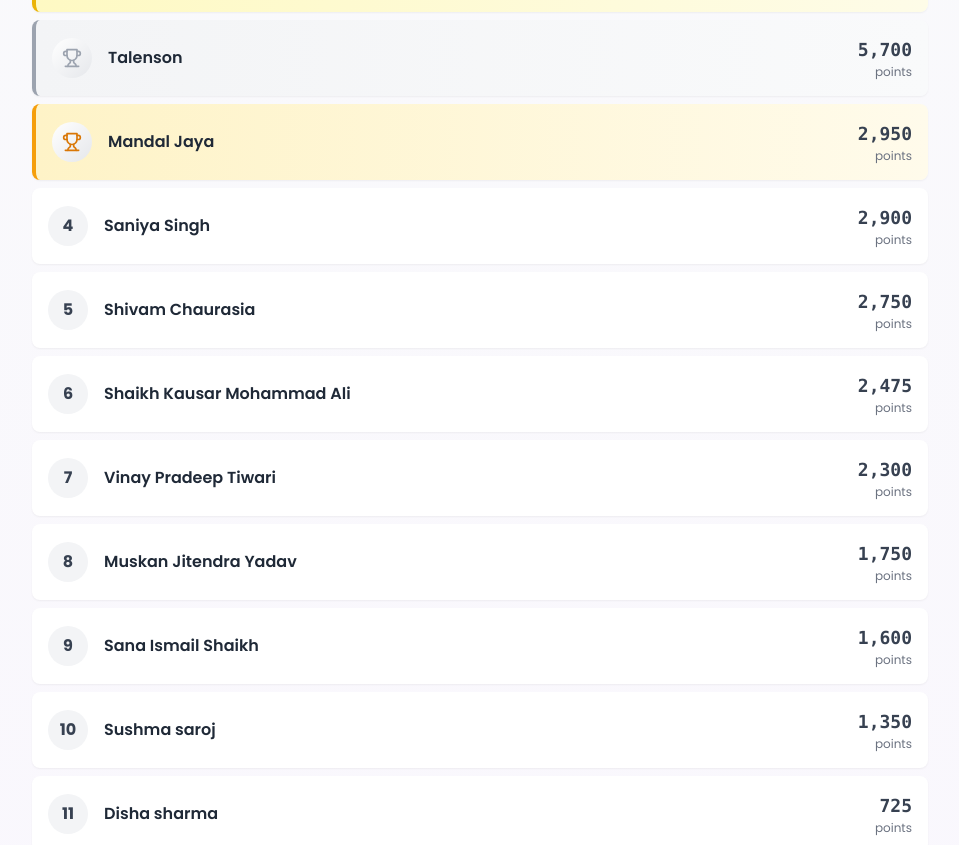
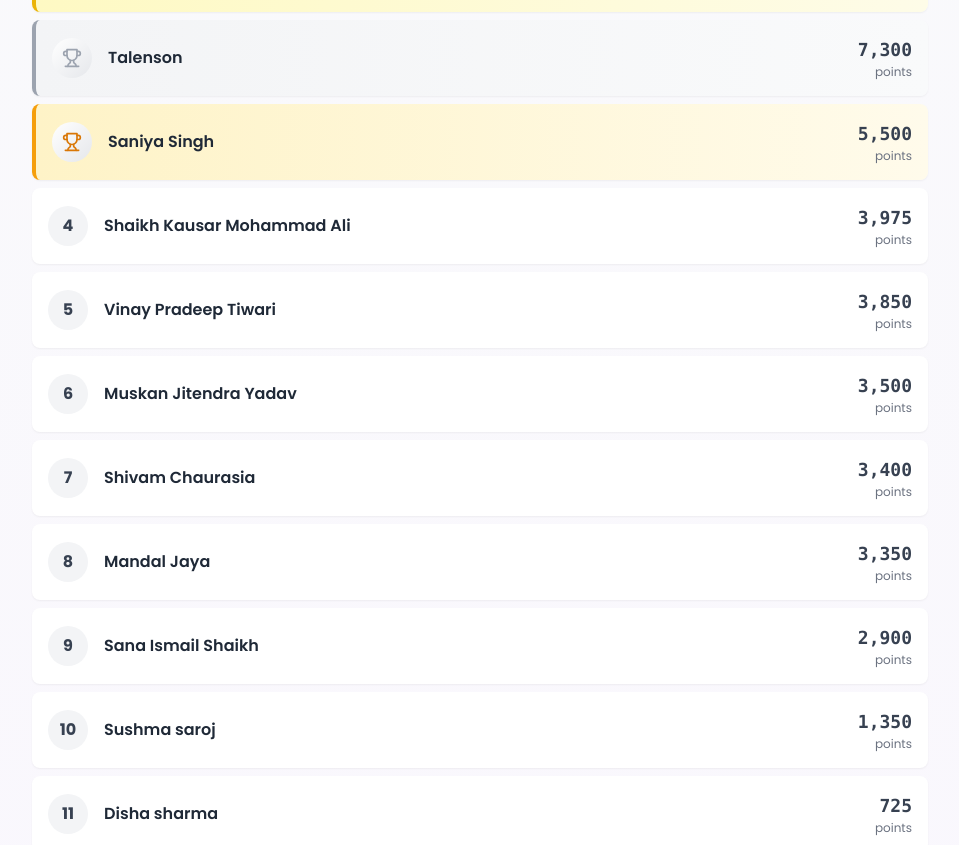
Before and after one commit to ILUCIFER0069/score-stars-showcase, a React (Vite) app: page / in a window 1280 px wide. Shown: the part 520-1365 px from the top of the page, without its empty margins (160-1119 px from the left). Built offline with nearby package versions, Linux system fonts and the light colour scheme.

Commit message:
Update participants.ts

```diff
--- a/src/data/participants.ts
+++ b/src/data/participants.ts
@@ -20,7 +20,7 @@ export const participants: Participant[] = [
     {id: 2, date: "3-04-2025", points: 100, reason: "Day 3 Task Submission."},
   ] },
 
-  { id: 2, name: "Shaikh Kausar Mohammad Ali", points: 2475, history: [
+  { id: 2, name: "Shaikh Kausar Mohammad Ali", points: 3975, history: [
     {id: 1, date: "1-04-2025", points: 100, reason: "Day 1 Task Submission & extra structure point."},
     {id: 1, date: "2-04-2025", points: 125, reason: "Day 2 Task Submission."},
     {id: 2, date: "3-04-2025", points: 225, reason: "Day 3 Task Submission and 4th place."},
@@ -29,8 +29,10 @@ export const participants: Participant[] = [
     {id: 6, date: "5-04-2025", points: 600, reason: "Day 5 Task Submission and Winner(2)."},
     {id: 6, date: "6-04-2025", points: 600, reason: "Day 6 Task Submission and Winner(2)."},
     {id: 7, date: "7-04-2025", points: 400, reason: "Day 7 Task Submission and Winner(3)."},
+    {id: 8, date: "8-04-2025", points: 600, reason: "Day 8 Task Submission and Winner(2)."},
+    {id: 9, date: "10-04-2025", points: 900, reason: "Day 10 Task Submission and Winner(3) and bonus point."},
   ] },
-  { id: 3, name: "Muskan Jitendra Yadav", points: 1750, history: [
+  { id: 3, name: "Muskan Jitendra Yadav", points: 3500, history: [
     {id: 1, date: "1-04-2025", points: 100, reason: "Day 1 Task Submission "},
     {id: 2, date: "2-04-2025", points: 150, reason: "Day 2 Task Submission & extra structure point."},
     {id: 3, date: "3-04-2025", points: 400, reason: "Day 3 Task Submission and Winner(3)."},
@@ -39,6 +41,9 @@ export const participants: Participant[] = [
     {id: 6, date: "5-04-2025", points: 50, reason: "Day 5 Task Submission but copied Response."},
     {id: 7, date: "6-04-2025", points: 250, reason: "Day 6 Task Submission & extra structure point."},
     {id: 8, date: "7-04-2025", points: 200, reason: "Day 7 Task Submission & extra structure point."},
+    {id: 9, date: "8-04-2025", points: 400, reason: "Day 8 Task Submission and Winner(3)."},
+    {id: 10, date: "9-04-2025", points: 250, reason: "Day 9 Task Submission & extra structure point."},
+    {id: 11, date: "10-04-2025", points: 1100, reason: "Day 10 Task Submission and Winner(2) and bonus point."},
   ] },
   { id: 4, name: "Ashish Sahani", points: 0, history: [] },
 
@@ -58,7 +63,7 @@ export const participants: Participant[] = [
     {id: 1, date: "1-04-2025", points: 100, reason: "Day 1 Task Submission."},
   ] },
 
-  { id: 11, name: "Bhumika Pravin Surve", points: 6900, history: [
+  { id: 11, name: "Bhumika Pravin Surve", points: 10200, history: [
      {id: 1, date: "1-04-2025", points: 600, reason: "Day 1 Task Submission and Winner(2)."},
     {id: 2, date: "2-04-2025", points: 600, reason: "Day 2 Task Submission and Winner(2)."},
     {id: 3, date: "3-04-2025", points: 600, reason: "Day 3 Task Submission and Winner(2)."},
@@ -67,8 +72,11 @@ export const participants: Participant[] = [
     {id: 6, date: "5-04-2025", points: 1100, reason: "Day 5 Task Submission and Winner(1)."},
     {id: 7, date: "6-04-2025", points: 1100, reason: "Day 6 Task Submission and Winner(1)."},
     {id: 8, date: "7-04-2025", points: 1100, reason: "Day 7 Task Submission and Winner(1)."},
+    {id: 9, date: "8-04-2025", points: 1100, reason: "Day 8 Task Submission and Winner(1)."},
+    {id: 10, date: "9-04-2025", points: 1100, reason: "Day 9 Task Submission and Winner(1)."},
+    {id: 11, date: "10-04-2025", points: 1100, reason: "Day 10 Task Submission and Winner(2) and bonus point."},
   ] },
-  { id: 12, name: "Saniya Singh", points: 2900, history: [
+  { id: 12, name: "Saniya Singh", points: 5500, history: [
     {id: 1, date: "1-04-2025", points: 100, reason: "Day 1 Task Submission."},
     {id: 2, date: "2-04-2025", points: 200, reason: "Day 2 Task Submission & extra structure point."},
     {id: 3, date: "3-04-2025", points: 225, reason: "Day 3 Task Submission and 4th place."},
@@ -77,8 +85,11 @@ export const participants: Participant[] = [
     {id: 6, date: "5-04-2025", points: 600, reason: "Day 5 Task Submission and Winner(2)."},
     {id: 7, date: "6-04-2025", points: 250, reason: "Day 6 Task Submission & extra structure point."},
     {id: 8, date: "7-04-2025", points: 600, reason: "Day 7 Task Submission and Winner(2)."},
+    {id: 9, date: "8-04-2025", points: 600, reason: "Day 8 Task Submission and Winner(2)."},
+    {id: 10, date: "9-04-2025", points: 400, reason: "Day 9 Task Submission and Winner(2)."},
+    {id: 11, date: "10-04-2025", points: 1600, reason: "Day 10 Task Submission and Winner(1) and bonus point."},
   ] },
-  { id: 13, name: "Vinay Pradeep Tiwari", points: 2300, history: [
+  { id: 13, name: "Vinay Pradeep Tiwari", points: 3850, history: [
     {id: 1, date: "1-04-2025", points: 400, reason: "Day 1 Task Submission and Winner(3)."},
     {id: 2, date: "2-04-2025", points: 100, reason: "Day 2 Task Submission."},
     {id: 3, date: "3-04-2025", points: 175, reason: "Day 3 Task Submission & extra structure point."},
@@ -87,6 +98,9 @@ export const participants: Participant[] = [
     {id: 6, date: "5-04-2025", points: 400, reason: "Day 5 Task Submission and Winner(3)."},
     {id: 7, date: "6-04-2025", points: 400, reason: "Day 6 Task Submission and Winner(3)."},
     {id: 8, date: "7-04-2025", points: 400, reason: "Day 7 Task Submission and Winner(3)."},
+    {id: 9, date: "8-04-2025", points: 400, reason: "Day 8 Task Submission and Winner(3)."},
+    {id: 9, date: "9-04-2025", points: 250, reason: "Day 9 Task Submission & extra structure point."},
+    {id: 10, date: "10-04-2025", points: 900, reason: "Day 10 Task Submission and Winner(3) and bonus point."},
   ] },
   { id: 14, name: "Sushma saroj", points: 1350, history: [
     {id: 1, date: "1-04-2025", points: 100, reason: "Day 1 Task Submission."},
@@ -97,13 +111,14 @@ export const participants: Participant[] = [
     {id: 6, date: "6-04-2025", points: 400, reason: "Day 6 Task Submission and Winner(3)."},
   ] },
 
-  { id: 15, name: "Talenson", points: 5700, history: [
+  { id: 15, name: "Talenson", points: 7300, history: [
     {id: 1, date: "1-04-2025", points: 1100, reason: "Day 1 Task Submission and Winner(1)."},
     {id: 2, date: "2-04-2025", points: 1100, reason: "Day 2 Task Submission and Winner(1)."},
     {id: 3, date: "3-04-2025", points: 1100, reason: "Day 3 Task Submission and Winner(1)."},
     {id: 4, date: "4-04-2025", points: 1100, reason: "Day 4 Task Submission and Winner(1)."},
     {id: 5, date: "5-04-2025", points: 1100, reason: "Day 5 Task Submission and Winner(1)."},
     {id: 6, date: "6-04-2025", points: 200, reason: "Day 6 Task Submission & extra structure point."},
+    {id: 7, date: "10-04-2025", points: 1600, reason: "Day 10 Task Submission and Winner(1) and bonus point."},
   ]},
   { id: 16, name: "Sachin prajapati", points: 0, history: [] },
   { id: 17, name: "Kadri Ruksar Fatima Abdul Salim ", points: 0, history: [] },
@@ -114,7 +129,7 @@ export const participants: Participant[] = [
   ] },
   { id: 19, name: "Sania Shaikh", points: 0, history: [] },
 
-  { id: 20, name: "Mandal Jaya", points: 2950, history: [
+  { id: 20, name: "Mandal Jaya", points: 3350, history: [
     {id: 1, date: "2-04-2025", points: 400, reason: "Day 2 Task Submission and Winner(3)."},
     {id: 2, date: "3-04-2025", points: 400, reason: "Day 3 Task Submission and Winner(3)."},
     {id: 3, date: "4-04-2025", points: 1100, reason: "Day 4 Task Submission and Winner(1)."},
@@ -122,10 +137,12 @@ export const participants: Participant[] = [
     {id: 5, date: "5-04-2025", points: 400, reason: "Day 5 Task Submission and Winner(3)."},
     {id: 6, date: "6-04-2025", points: 250, reason: "Day 6 Task Submission & extra structure point."},
     {id: 7, date: "7-04-2025", points: 200, reason: "Day 7 Task Submission & extra structure point."},
+    {id: 8, date: "8-04-2025", points: 400, reason: "Day 8 Task Submission and Winner(3)."},
+    {id: 9, date: "9-04-2025", points: 250, reason: "Day 9 Task Submission & extra structure point."},
   ] },
   { id: 21, name: "Cathrina Ramkumar", points: 0, history: [] },
 
-  { id: 22, name: "Shivam Chaurasia ", points: 2750, history: [
+  { id: 22, name: "Shivam Chaurasia ", points: 3400, history: [
     {id: 1, date: "2-04-2025", points: 225, reason: "Day 2 Task Submission & extra structure point."},
     {id: 2, date: "3-04-2025", points: 225, reason: "Day 3 Task Submission and 4th place."},
     {id: 3, date: "4-04-2025", points: 600, reason: "Day 4 Task Submission and Winner(2)."},
@@ -133,14 +150,18 @@ export const participants: Participant[] = [
     {id: 5, date: "5-04-2025", points: 400, reason: "Day 5 Task Submission and Winner(3)."},
     {id: 6, date: "6-04-2025", points: 200, reason: "Day 6 Task Submission & extra structure point."},
     {id: 7, date: "7-04-2025", points: 400, reason: "Day 7 Task Submission and Winner(3)."},
+    {id: 8, date: "8-04-2025", points: 400, reason: "Day 8 Task Submission and Winner(3)."},
+    {id: 9, date: "9-04-2025", points: 250, reason: "Day 9 Task Submission & extra structure point."},
   ] },
   { id: 23, name: "Siddiqui mohd sohail ", points: 0, history: [] },
   { id: 24, name: "Salman", points: 0, history: [] },
 
-  { id: 25, name: "Sana Ismail Shaikh ", points: 1600, history: [
+  { id: 25, name: "Sana Ismail Shaikh ", points: 2900, history: [
     {id: 1, date: "3-04-2025", points: 150, reason: "Day 3 Task Submission & extra structure point."},
     {id: 2, date: "4-04-2025", points: 600, reason: "Day 4 Task Submission and Winner(2)."},
     {id: 3, date: "5-04-2025", points: 600, reason: "Day 5 Task Submission and Winner(2)."},
     {id: 4, date: "6-04-2025", points: 250, reason: "Day 6 Task Submission & extra structure point."},
+    {id: 5, date: "8-04-2025", points: 400, reason: "Day 3 Task Submission and Winner(3)."},
+    {id: 6, date: "10-04-2025", points: 900, reason: "Day 10 Task Submission and Winner(3) and bonus point."},
   ] }
 ];
```
